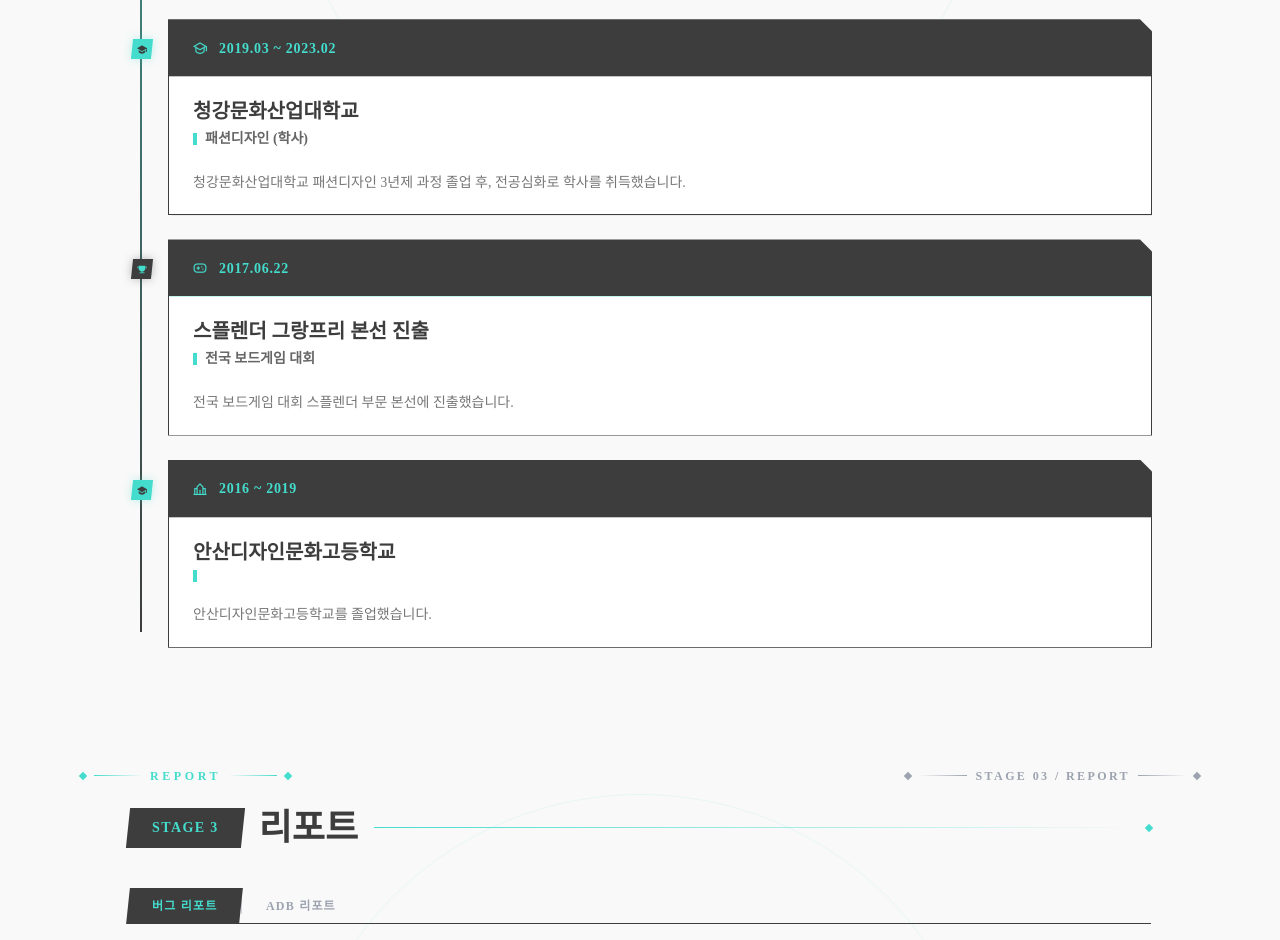
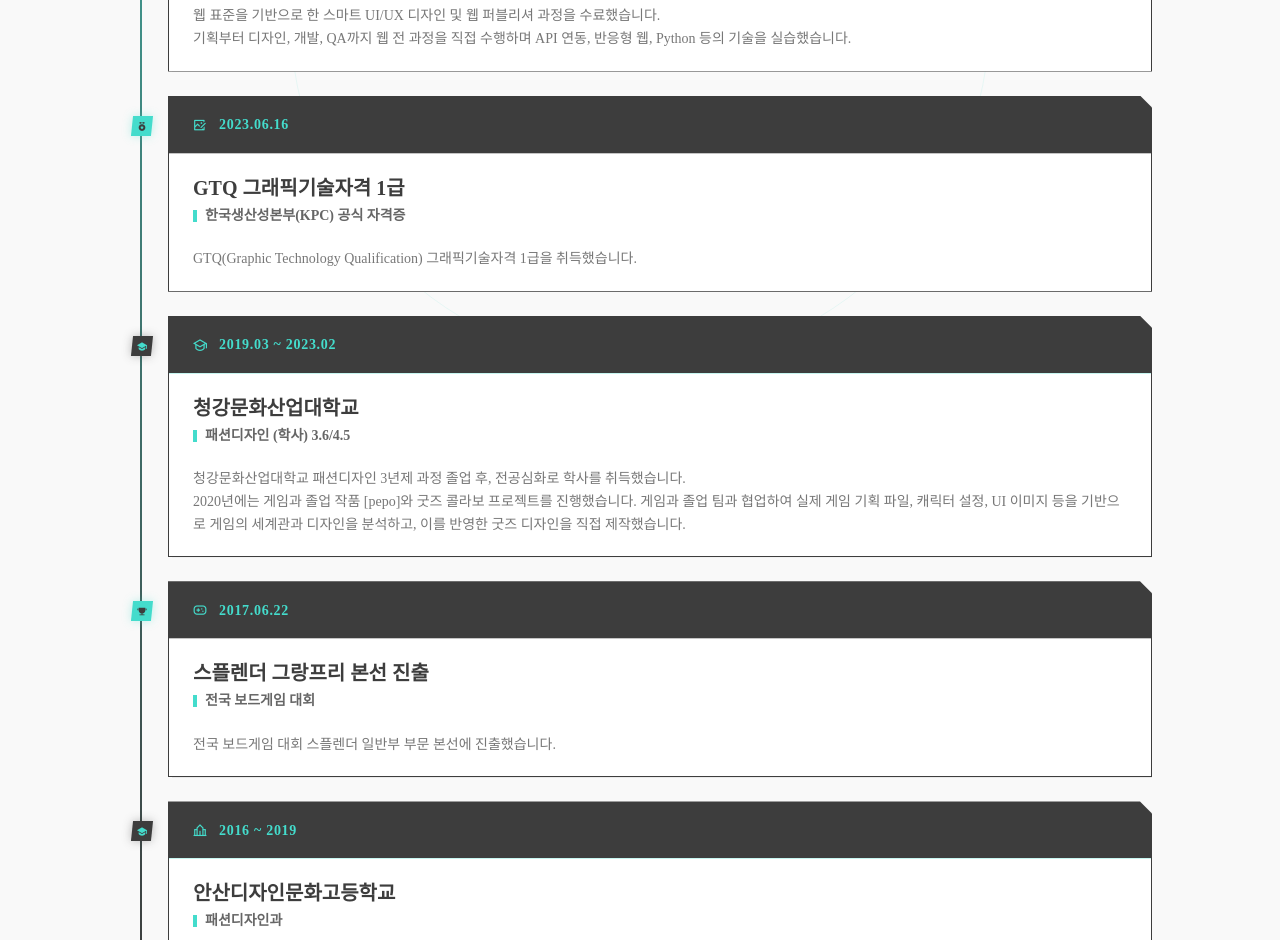
Before and after one commit to 2arth10/QA--Resume, a React (Vite) app: page / in a window 1280 px wide. Shown: the part 1860-2800 px from the top of the page. Built offline with nearby package versions, Linux system fonts and the light colour scheme; a web font is replaced by a local one.

Commit message:
학력 및 교육 이수 수정

```diff
--- a/src/mocks/portfolio.ts
+++ b/src/mocks/portfolio.ts
@@ -12,7 +12,7 @@ export const profileData = {
   ],
   info: [
     { icon: 'ri-time-line', label: '이메일', value: 'asd576@naver.com' },
-    { icon: 'ri-briefcase-line', label: '연락처', value: '010-xxxx-6336' },
+    { icon: 'ri-briefcase-line', label: '연락처', value: '010-4362-6336' },
     { icon: 'ri-phone-line', label: '주소', value: '인천광역시 남동구 은봉로288' },
     { icon: 'ri-github-line', label: '깃허브', value: 'GitHub 바로가기', link: 'https://github.com/2arth10' },
     { icon: 'ri-links-line', label: '포트폴리오', value: '', links: [
@@ -51,9 +51,9 @@ export const careerData = {
     },
     {
       title: '게임QA 교육 이수',
-      subtitle: '',
+      subtitle: '게임 QA 직무 이해 및 실무 흐름 학습',
       period: '2025.11.11 ~ 2025.12.15',
-      description: '게임 QA 전문 교육 과정을 이수했습니다.',
+      description: '게임 QA 전문 교육 과정을 통해 QA 직무에 필요한 사고방식과 테스트 전반의 흐름을 학습했습니다.\n실무 현장의 업무 방식과 프로세스를 중심으로, QA가 게임 개발 과정에서 어떤 역할을 수행하고 협업하는지 실질적인 이해를 쌓았습니다.',
       tags: ['# 게임QA', '# 교육이수'],
       type: 'education',
       icon: 'ri-book-open-line',
@@ -63,7 +63,7 @@ export const careerData = {
       title: '컴투스 QA 캠퍼스 8기',
       subtitle: 'QA실무 중심의 교육과정으로 납품 프로세스 이해',
       period: '2025.07.08 ~ 2025.08.28',
-      description: '컴투스에서 진행한 QA 캠퍼스 8기 교육 과정을 수료했습니다. QA 실무 중심 커리큘럼을 통해 게임 납품 프로세스와 품질 관리 체계를 이해했습니다.',
+      description: '컴투스에서 진행한 QA 캠퍼스 8기 교육 과정을 수료했습니다.\n 버그 리포트 작성 방법, TC(테스트 케이스) 작성법, 게임 납품 프로세스, 게임 분석 방법 등\n 실무 중심의 QA 커리큘럼을 통해 현장에서 바로 적용 가능한 역량을 쌓았습니다.',
       tags: ['# 컴투스', '# QA캠퍼스', '# 납품프로세스'],
       type: 'education',
       icon: 'ri-book-open-line',
@@ -73,17 +73,27 @@ export const careerData = {
       title: '스마트웹&콘텐츠개발BL웹표준기반 스마트UIUX디자인&웹퍼블리셔_A',
       subtitle: '기획, 디자인, 개발, QA 등 웹표준기반 전 과정을 수행',
       period: '2024.03.18 ~ 2024.08.19',
-      description: '웹 표준을 기반으로 한 스마트 UI/UX 디자인 및 웹 퍼블리셔 과정을 수료했습니다. 기획부터 디자인, 개발, QA까지 웹 전 과정을 직접 수행하며 API 연동, 반응형 웹, Python 등의 기술을 실습했습니다.',
+      description: '웹 표준을 기반으로 한 스마트 UI/UX 디자인 및 웹 퍼블리셔 과정을 수료했습니다.\n 기획부터 디자인, 개발, QA까지 웹 전 과정을 직접 수행하며 API 연동, 반응형 웹, Python 등의 기술을 실습했습니다.',
       tags: ['# 웹퍼블리셔', '# UIUX', '# API연동', '# 반응형웹', '# Python'],
       type: 'education',
       icon: 'ri-book-open-line',
       sideIcon: 'ri-graduation-cap-fill',
     },
     {
+      title: 'GTQ 그래픽기술자격 1급',
+      subtitle: '한국생산성본부(KPC) 공식 자격증',
+      period: '2023.06.16',
+      description: 'GTQ(Graphic Technology Qualification) 그래픽기술자격 1급을 취득했습니다.',
+      tags: ['# GTQ', '# 1급', '# 자격증', '# 포토샵'],
+      type: 'education',
+      icon: 'ri-image-edit-line',
+      sideIcon: 'ri-medal-fill',
+    },
+    {
       title: '청강문화산업대학교',
-      subtitle: '패션디자인 (학사)',
+      subtitle: '패션디자인 (학사) 3.6/4.5',
       period: '2019.03 ~ 2023.02',
-      description: '청강문화산업대학교 패션디자인 3년제 과정 졸업 후, 전공심화로 학사를 취득했습니다.',
+      description: '청강문화산업대학교 패션디자인 3년제 과정 졸업 후, 전공심화로 학사를 취득했습니다.\n2020년에는 게임과 졸업 작품 [pepo]와 굿즈 콜라보 프로젝트를 진행했습니다. 게임과 졸업 팀과 협업하여 실제 게임 기획 파일, 캐릭터 설정, UI 이미지 등을 기반으로 게임의 세계관과 디자인을 분석하고, 이를 반영한 굿즈 디자인을 직접 제작했습니다.',
       tags: ['# 청강대', '# 패션디자인', '# 3년제', '# 졸업'],
       type: 'education',
       icon: 'ri-graduation-cap-line',
@@ -93,7 +103,7 @@ export const careerData = {
       title: '스플렌더 그랑프리 본선 진출',
       subtitle: '전국 보드게임 대회',
       period: '2017.06.22',
-      description: '전국 보드게임 대회 스플렌더 부문 본선에 진출했습니다.',
+      description: '전국 보드게임 대회 스플렌더 일반부 부문 본선에 진출했습니다.',
       tags: ['# 보드게임', '# 스플렌더', '# 본선진출'],
       type: 'education',
       icon: 'ri-gamepad-line',
@@ -101,9 +111,9 @@ export const careerData = {
     },
     {
       title: '안산디자인문화고등학교',
-      subtitle: '',
+      subtitle: '패션디자인과',
       period: '2016 ~ 2019',
-      description: '안산디자인문화고등학교를 졸업했습니다.',
+      description: '졸업 패션쇼에서 조장을 맡아 팀원들과의 협동과 소통을 이끌며, 리더십과 팔로워십을 동시에 경험했습니다.',
       tags: ['# 디자인고', '# 졸업'],
       type: 'education',
       icon: 'ri-school-line',
@@ -126,9 +136,9 @@ export const skillData = {
     {
       id: 'FF14-001',
       title: '파이널판타지14',
-      subtitle: '기능 테스트 및 UI/UX 검수 리포트',
-      type: 'FINAL FANTASY XIV',
-      date: '2025.01',
+      subtitle: '소장품 거래에서 레벨91~100 수산물을 납품했을 때 [로웨나 상회의 거래처] 업적에 집계되지 않는 현상',
+      type: 'MMORPG',
+      date: '2025.10.26',
       status: '완료',
       characterImg: '/파판14.png',
       pdfUrl: '/FF14-KAN11-버그리포트.pdf',
@@ -136,9 +146,9 @@ export const skillData = {
     {
       id: 'DS-001',
       title: '드래곤 소드',
-      subtitle: '게임 밸런스 및 버그 리포팅',
-      type: 'RPG',
-      date: '2024.12',
+      subtitle: 'AOS/IOS 게스트 로그인 팝업 취소 후 재노출 불가 현상',
+      type: '오픈월드 액션 RPG',
+      date: '2026.01.21',
       status: '완료',
       characterImg: 'https://storage.readdy-site.link/project_files/a6ca4dd3-6c1e-4f87-a06c-f19010fe655b/416b393a-d0fd-4f8f-b9a7-6ed470475eb5_-.png?v=bd2f12ffbc7e14a5177dd723d077ef89',
       pdfUrl: '/DS-KAN22-버그리포트.pdf',
@@ -146,9 +156,9 @@ export const skillData = {
     {
       id: 'CZ-001',
       title: '카오스 제로 나이트 메어',
-      subtitle: '전투 시스템 및 UI 검수 리포트',
-      type: 'RPG',
-      date: '2024.11',
+      subtitle: '홈 배경 [메이린] 설정 시 특정 대사 말풍선 및 텍스트 출력 잘림 현상(4개 국어 공통)',
+      type: '루프 RPG',
+      date: '2026.01.19',
       status: '완료',
       characterImg: '/카오스제로나이트메어.png',
       pdfUrl: '/CZ-KAN21-버그리포트.pdf',
@@ -156,18 +166,18 @@ export const skillData = {
     {
       id: 'YY-001',
       title: '연운',
-      subtitle: '기능 테스트 및 개선 제안 리포트',
-      type: 'RPG',
-      date: '2024.10',
+      subtitle: 'NPC와 대화 시 일부 UI 가 잘려 출력되는 현상',
+      type: '액션 어드벤처 RPG',
+      date: '2026.01.29',
       status: '완료',
       characterImg: '/연운.png',
     },
     {
       id: 'MB-001',
       title: '마비노기 모바일',
-      subtitle: '모바일 최적화 및 UI/UX 검수 리포트',
-      type: '모바일 RPG',
-      date: '2024.09',
+      subtitle: '가방에서 패션 확장 팝업창 띄운 후 ESC 버튼을 누르면 팝업창은 유지되고 가방에서 나가지는 현상',
+      type: 'MMORPG',
+      date: '2026.04.15',
       status: '완료',
       characterImg: 'https://storage.readdy-site.link/project_files/a6ca4dd3-6c1e-4f87-a06c-f19010fe655b/73a82214-2550-4dfa-b2b2-6c7bd4a8361b_-.png?v=6a8255dd3ec474fec935bd9d21f8159e',
     },
@@ -178,7 +188,7 @@ export const skillData = {
       title: 'AION2 자동화 보고서',
       subtitle: '자동화 테스트 스크립트 및 결과 보고서',
       type: '자동화',
-      date: '2025.03',
+      date: '2025.11',
       status: '완료',
       characterImg: '/아이온2.png',
     },
```
